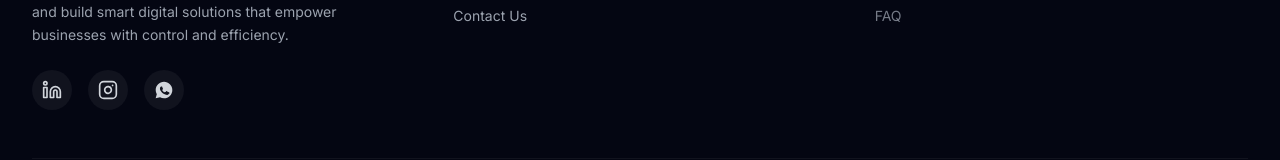
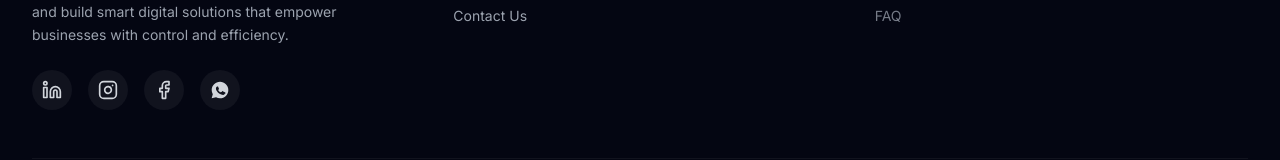
Before and after one commit to yakshit0511/dz-infotech, a React (Vite) app in the folder client/: page /partner in a window 1280 px wide. Shown: the part 1132-1292 px from the top of the page. Built offline with nearby package versions, Linux system fonts and the light colour scheme.

Commit message:
feat: add Facebook link and logo to footer

```diff
--- a/client/src/components/Footer.tsx
+++ b/client/src/components/Footer.tsx
@@ -45,11 +45,26 @@ const Whatsapp: React.FC<React.SVGProps<SVGSVGElement>> = (props) => (
   </svg>
 );
 
+const Facebook: React.FC<React.SVGProps<SVGSVGElement>> = (props) => (
+  <svg
+    viewBox="0 0 24 24"
+    fill="none"
+    stroke="currentColor"
+    strokeWidth="2"
+    strokeLinecap="round"
+    strokeLinejoin="round"
+    {...props}
+  >
+    <path d="M18 2h-3a5 5 0 0 0-5 5v3H7v4h3v8h4v-8h3l1-4h-4V7a1 1 0 0 1 1-1h3z" />
+  </svg>
+);
+
 export const Footer: React.FC = () => {
   const socialLinks = {
     linkedin: "https://www.linkedin.com/company/dzinfotech",
     instagram: "https://www.instagram.com/dz.infotech?igsh=MTdmYnBtdXV4ZmN5Zw==",
-    whatsapp: "https://wa.me/919328525395"
+    whatsapp: "https://wa.me/919328525395",
+    facebook: "https://www.facebook.com/989311477591879/"
   };
 
   return (
@@ -83,6 +98,15 @@ export const Footer: React.FC = () => {
                 aria-label="Instagram"
               >
                 <Instagram className="w-5 h-5" />
+              </a>
+              <a
+                href={socialLinks.facebook}
+                target="_blank"
+                rel="noopener noreferrer"
+                className="w-10 h-10 rounded-full bg-white/5 flex items-center justify-center text-gray-300 hover:text-[#1877F2] hover:bg-white/10 transition-all duration-300"
+                aria-label="Facebook"
+              >
+                <Facebook className="w-5 h-5" />
               </a>
               <a
                 href={socialLinks.whatsapp}
```
